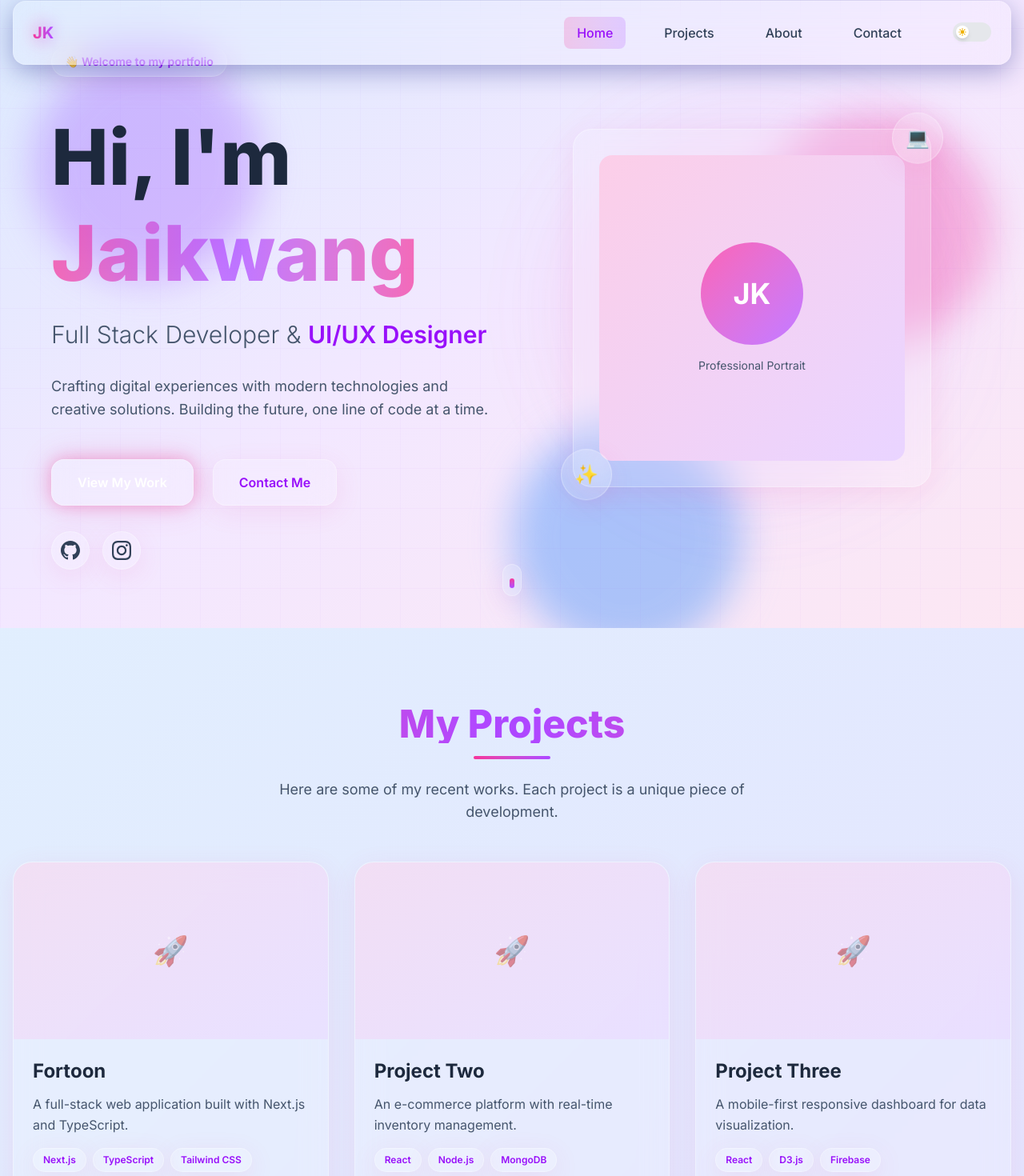
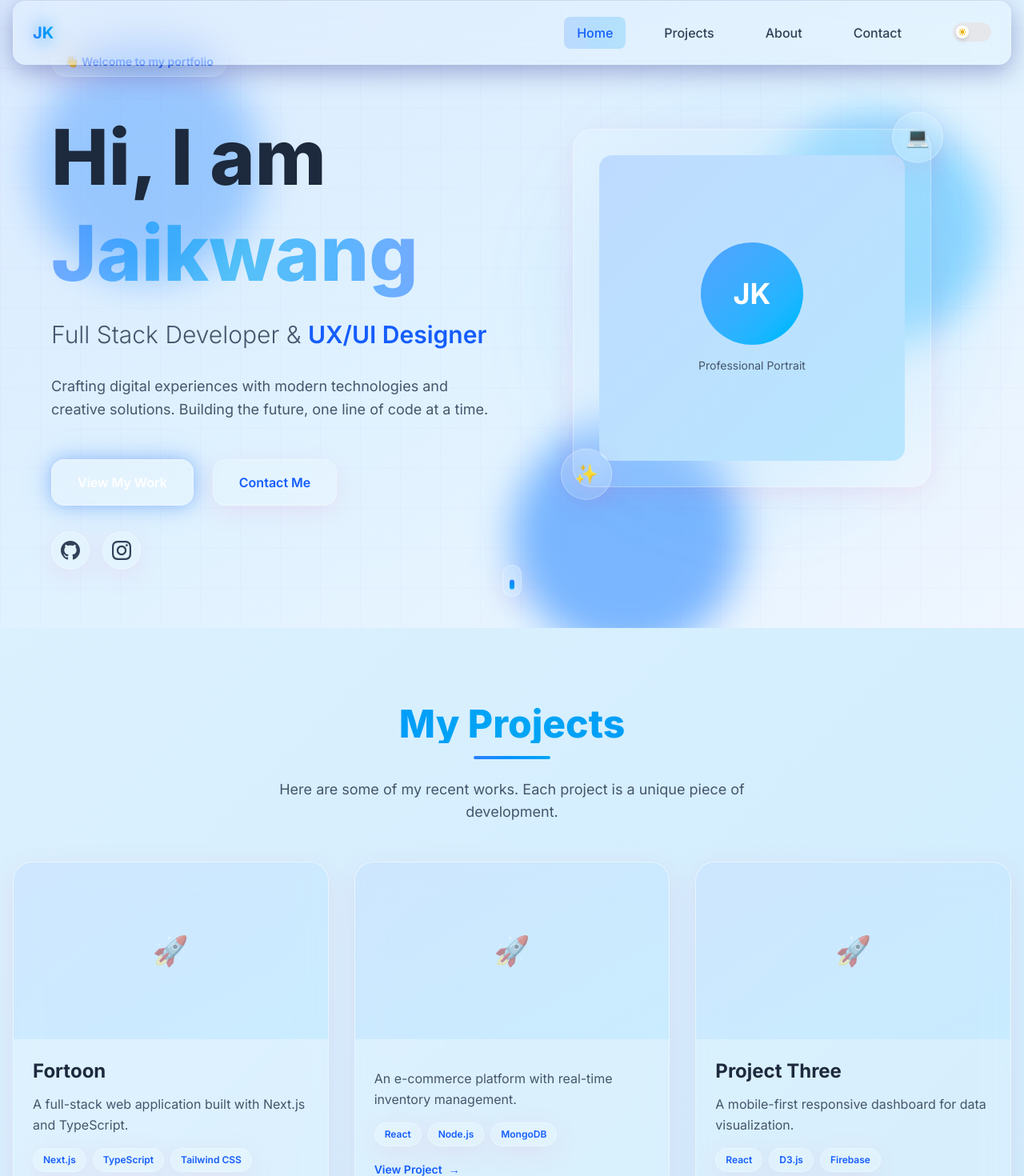
Before and after one commit to jaikwangg/portfolio, a Next.js app: page / in a window 1280 px wide. Shown: the part 15-1485 px from the top of the page at 80% size. Built offline with nearby package versions, Linux system fonts and the light colour scheme.

Commit message:
change color to bluesky

```diff
--- a/src/app/globals.css
+++ b/src/app/globals.css
@@ -5,14 +5,14 @@
   --color-scheme: light dark;
 }
 
-/* Futuristic Color Palette */
+/* Futuristic Color Palette - Blue Sky Theme */
 :root {
   --gradient-start: #e0f2fe; /* Light blue */
-  --gradient-end: #e9d5ff; /* Pastel purple */
-  --neon-pink: #ec4899;
-  --neon-purple: #a855f7;
-  --accent-pink: #f472b6;
-  --accent-purple: #c084fc;
+  --gradient-end: #bae6fd; /* Sky blue */
+  --neon-blue: #3b82f6;
+  --neon-sky: #0ea5e9;
+  --accent-blue: #60a5fa;
+  --accent-sky: #38bdf8;
 }
 
 /* Force explicit theme variables - this is crucial */
@@ -46,7 +46,7 @@ body {
 }
 
 .dark body {
-  background: linear-gradient(135deg, #0f172a 0%, #1e1b4b 50%, #312e81 100%);
+  background: linear-gradient(135deg, #0f172a 0%, #1e3a8a 50%, #0c4a6e 100%);
 }
 
 /* Force Tailwind classes to work correctly */
@@ -181,32 +181,32 @@ html.dark {
 }
 
 .dark .glass-card {
-  background: rgba(30, 27, 75, 0.4);
-  border: 1px solid rgba(168, 85, 247, 0.3);
-  box-shadow: 0 8px 32px 0 rgba(168, 85, 247, 0.2);
+  background: rgba(30, 58, 138, 0.4);
+  border: 1px solid rgba(59, 130, 246, 0.3);
+  box-shadow: 0 8px 32px 0 rgba(59, 130, 246, 0.2);
 }
 
 /* Neon glow effects */
-.neon-pink {
-  text-shadow: 0 0 10px rgba(236, 72, 153, 0.5),
-               0 0 20px rgba(236, 72, 153, 0.3),
-               0 0 30px rgba(236, 72, 153, 0.2);
+.neon-blue {
+  text-shadow: 0 0 10px rgba(59, 130, 246, 0.5),
+               0 0 20px rgba(59, 130, 246, 0.3),
+               0 0 30px rgba(59, 130, 246, 0.2);
 }
 
-.neon-purple {
-  text-shadow: 0 0 10px rgba(168, 85, 247, 0.5),
-               0 0 20px rgba(168, 85, 247, 0.3),
-               0 0 30px rgba(168, 85, 247, 0.2);
+.neon-sky {
+  text-shadow: 0 0 10px rgba(14, 165, 233, 0.5),
+               0 0 20px rgba(14, 165, 233, 0.3),
+               0 0 30px rgba(14, 165, 233, 0.2);
 }
 
-.glow-pink {
-  box-shadow: 0 0 20px rgba(236, 72, 153, 0.4),
-              0 0 40px rgba(236, 72, 153, 0.2);
+.glow-blue {
+  box-shadow: 0 0 20px rgba(59, 130, 246, 0.4),
+              0 0 40px rgba(59, 130, 246, 0.2);
 }
 
-.glow-purple {
-  box-shadow: 0 0 20px rgba(168, 85, 247, 0.4),
-              0 0 40px rgba(168, 85, 247, 0.2);
+.glow-sky {
+  box-shadow: 0 0 20px rgba(14, 165, 233, 0.4),
+              0 0 40px rgba(14, 165, 233, 0.2);
 }
 
 /* Floating animation */
@@ -246,20 +246,20 @@ html.dark {
   }
 
   /* Futuristic text colors */
-  .text-neon-pink {
-    color: var(--neon-pink);
+  .text-neon-blue {
+    color: var(--neon-blue);
   }
 
-  .text-neon-purple {
-    color: var(--neon-purple);
+  .text-neon-sky {
+    color: var(--neon-sky);
   }
 
-  .text-accent-pink {
-    color: var(--accent-pink);
+  .text-accent-blue {
+    color: var(--accent-blue);
   }
 
-  .text-accent-purple {
-    color: var(--accent-purple);
+  .text-accent-sky {
+    color: var(--accent-sky);
   }
 
   /* Force theme-aware text colors */
--- a/src/components/Hero.tsx
+++ b/src/components/Hero.tsx
@@ -6,12 +6,12 @@ const Hero = () => {
   return (
     <section className="min-h-screen flex items-center justify-center relative overflow-hidden">
       {/* Animated gradient background */}
-      <div className="absolute inset-0 bg-gradient-to-br from-blue-100 via-purple-100 to-pink-100 dark:from-slate-900 dark:via-purple-900/20 dark:to-slate-900" />
+      <div className="absolute inset-0 bg-gradient-to-br from-blue-100 via-sky-100 to-blue-50 dark:from-slate-900 dark:via-blue-900/20 dark:to-slate-900" />
 
       {/* Floating orbs */}
-      <div className="absolute top-20 left-10 w-72 h-72 bg-purple-300 dark:bg-purple-500/30 rounded-full mix-blend-multiply dark:mix-blend-soft-light filter blur-xl opacity-70 animate-float" />
-      <div className="absolute top-40 right-10 w-72 h-72 bg-pink-300 dark:bg-pink-500/30 rounded-full mix-blend-multiply dark:mix-blend-soft-light filter blur-xl opacity-70 animate-float-slow animation-delay-2000" />
-      <div className="absolute -bottom-8 left-1/2 w-72 h-72 bg-blue-300 dark:bg-blue-500/30 rounded-full mix-blend-multiply dark:mix-blend-soft-light filter blur-xl opacity-70 animate-float animation-delay-4000" />
+      <div className="absolute top-20 left-10 w-72 h-72 bg-blue-300 dark:bg-blue-500/30 rounded-full mix-blend-multiply dark:mix-blend-soft-light filter blur-xl opacity-70 animate-float" />
+      <div className="absolute top-40 right-10 w-72 h-72 bg-sky-300 dark:bg-sky-500/30 rounded-full mix-blend-multiply dark:mix-blend-soft-light filter blur-xl opacity-70 animate-float-slow animation-delay-2000" />
+      <div className="absolute -bottom-8 left-1/2 w-72 h-72 bg-blue-400 dark:bg-blue-600/30 rounded-full mix-blend-multiply dark:mix-blend-soft-light filter blur-xl opacity-70 animate-float animation-delay-4000" />
 
       {/* Grid pattern overlay */}
       <div className="absolute inset-0 bg-[linear-gradient(rgba(168,85,247,0.03)_1px,transparent_1px),linear-gradient(90deg,rgba(168,85,247,0.03)_1px,transparent_1px)] dark:bg-[linear-gradient(rgba(236,72,153,0.05)_1px,transparent_1px),linear-gradient(90deg,rgba(236,72,153,0.05)_1px,transparent_1px)] bg-[size:50px_50px]" />
@@ -31,7 +31,7 @@ const Hero = () => {
               transition={{ duration: 0.6, delay: 0.2 }}
               className="mb-6"
             >
-              <span className="inline-block px-4 py-2 glass-card rounded-full text-sm font-semibold text-purple-600 dark:text-purple-400 mb-4">
+              <span className="inline-block px-4 py-2 glass-card rounded-full text-sm font-semibold text-blue-600 dark:text-blue-400 mb-4">
                 👋 Welcome to my portfolio
               </span>
             </motion.div>
@@ -42,9 +42,9 @@ const Hero = () => {
               transition={{ duration: 0.8, delay: 0.4 }}
               className="text-6xl md:text-8xl font-extrabold mb-6 leading-tight"
             >
-              <span className="text-slate-800 dark:text-slate-100">Hi, I'm</span>
+              <span className="text-slate-800 dark:text-slate-100">Hi, I am</span>
               <br />
-              <span className="bg-gradient-to-r from-pink-500 via-purple-500 to-pink-500 bg-clip-text text-transparent animate-pulse">
+              <span className="bg-gradient-to-r from-blue-500 via-sky-500 to-blue-500 bg-clip-text text-transparent animate-pulse">
                 Jaikwang
               </span>
             </motion.h1>
@@ -55,7 +55,7 @@ const Hero = () => {
               transition={{ duration: 0.8, delay: 0.6 }}
               className="text-2xl md:text-3xl text-slate-600 dark:text-slate-300 mb-8 font-light"
             >
-              Full Stack Developer & <span className="text-purple-600 dark:text-purple-400 font-semibold">UI/UX Designer</span>
+              Full Stack Developer & <span className="text-blue-600 dark:text-blue-400 font-semibold">UX/UI Designer</span>
             </motion.h2>
 
             <motion.p
@@ -78,7 +78,7 @@ const Hero = () => {
                 whileHover={{ scale: 1.05, y: -2 }}
                 whileTap={{ scale: 0.95 }}
                 href="#projects"
-                className="glass-card px-8 py-4 rounded-2xl font-semibold text-white bg-gradient-to-r from-pink-500 to-purple-500 hover:from-pink-600 hover:to-purple-600 transition-all duration-300 shadow-lg hover:shadow-xl glow-pink"
+                className="glass-card px-8 py-4 rounded-2xl font-semibold text-white bg-gradient-to-r from-blue-500 to-sky-500 hover:from-blue-600 hover:to-sky-600 transition-all duration-300 shadow-lg hover:shadow-xl glow-blue"
               >
                 View My Work
               </motion.a>
@@ -86,7 +86,7 @@ const Hero = () => {
                 whileHover={{ scale: 1.05, y: -2 }}
                 whileTap={{ scale: 0.95 }}
                 href="#contact"
-                className="glass-card px-8 py-4 rounded-2xl font-semibold text-purple-600 dark:text-purple-400 border-2 border-purple-500/50 dark:border-purple-400/50 hover:bg-purple-500/10 transition-all duration-300"
+                className="glass-card px-8 py-4 rounded-2xl font-semibold text-blue-600 dark:text-blue-400 border-2 border-blue-500/50 dark:border-blue-400/50 hover:bg-blue-500/10 transition-all duration-300"
               >
                 Contact Me
               </motion.a>
@@ -106,7 +106,7 @@ const Hero = () => {
                 rel="noopener noreferrer"
                 whileHover={{ scale: 1.1, y: -2 }}
                 whileTap={{ scale: 0.95 }}
-                className="w-12 h-12 glass-card rounded-full flex items-center justify-center text-slate-700 dark:text-slate-300 hover:text-pink-500 dark:hover:text-pink-400 transition-all duration-300"
+                className="w-12 h-12 glass-card rounded-full flex items-center justify-center text-slate-700 dark:text-slate-300 hover:text-blue-500 dark:hover:text-blue-400 transition-all duration-300"
                 aria-label="GitHub"
               >
                 <svg
@@ -125,7 +125,7 @@ const Hero = () => {
                 rel="noopener noreferrer"
                 whileHover={{ scale: 1.1, y: -2 }}
                 whileTap={{ scale: 0.95 }}
-                className="w-12 h-12 glass-card rounded-full flex items-center justify-center text-slate-700 dark:text-slate-300 hover:text-purple-500 dark:hover:text-purple-400 transition-all duration-300"
+                className="w-12 h-12 glass-card rounded-full flex items-center justify-center text-slate-700 dark:text-slate-300 hover:text-sky-500 dark:hover:text-sky-400 transition-all duration-300"
                 aria-label="Instagram"
               >
                 <svg
@@ -148,16 +148,16 @@ const Hero = () => {
           >
             <div className="relative w-full max-w-md mx-auto">
               {/* Glowing background circle */}
-              <div className="absolute inset-0 bg-gradient-to-br from-pink-400/20 to-purple-400/20 rounded-full blur-3xl animate-pulse" />
+              <div className="absolute inset-0 bg-gradient-to-br from-blue-400/20 to-sky-400/20 rounded-full blur-3xl animate-pulse" />
 
               {/* Portrait container */}
               <motion.div
                 whileHover={{ scale: 1.05 }}
                 className="relative glass-card rounded-3xl p-8 backdrop-blur-xl"
               >
-                <div className="aspect-square rounded-2xl bg-gradient-to-br from-pink-200 to-purple-200 dark:from-pink-900/30 dark:to-purple-900/30 flex items-center justify-center overflow-hidden">
+                <div className="aspect-square rounded-2xl bg-gradient-to-br from-blue-200 to-sky-200 dark:from-blue-900/30 dark:to-sky-900/30 flex items-center justify-center overflow-hidden">
                   <div className="text-center">
-                    <div className="w-32 h-32 mx-auto mb-4 rounded-full bg-gradient-to-br from-pink-400 to-purple-400 flex items-center justify-center text-4xl font-bold text-white">
+                    <div className="w-32 h-32 mx-auto mb-4 rounded-full bg-gradient-to-br from-blue-400 to-sky-400 flex items-center justify-center text-4xl font-bold text-white">
                       JK
                     </div>
                     <p className="text-slate-600 dark:text-slate-400 text-sm">Professional Portrait</p>
@@ -194,12 +194,12 @@ const Hero = () => {
           <motion.div
             animate={{ y: [0, 10, 0] }}
             transition={{ duration: 1.5, repeat: Infinity }}
-            className="w-6 h-10 glass-card rounded-full flex justify-center border border-purple-500/30"
+            className="w-6 h-10 glass-card rounded-full flex justify-center border border-blue-500/30"
           >
             <motion.div
               animate={{ y: [0, 10, 0] }}
               transition={{ duration: 1.5, repeat: Infinity }}
-              className="w-1.5 h-3 bg-gradient-to-b from-pink-500 to-purple-500 rounded-full mt-2"
+              className="w-1.5 h-3 bg-gradient-to-b from-blue-500 to-sky-500 rounded-full mt-2"
             />
           </motion.div>
         </motion.div>
--- a/src/components/Navigation.tsx
+++ b/src/components/Navigation.tsx
@@ -14,8 +14,8 @@ const Navigation = () => {
 
   const { scrollY } = useScroll();
   const headerHeight = useTransform(scrollY, [0, 100], [80, 60]);
-  const headerOpacity = useTransform(scrollY, [0, 100], [0.8, 0.95]);
-  const headerBlur = useTransform(scrollY, [0, 100], [8, 12]);
+  // const headerOpacity = useTransform(scrollY, [0, 100], [0.8, 0.95]);
+  // const headerBlur = useTransform(scrollY, [0, 100], [8, 12]);
 
   useEffect(() => {
     const checkMobile = () => {
@@ -57,7 +57,7 @@ const Navigation = () => {
         height: headerHeight,
       }}
       className={`fixed top-4 left-4 right-4 z-50 glass rounded-2xl transition-all duration-300 ${
-        isScrolled ? "shadow-xl glow-purple" : "shadow-lg"
+        isScrolled ? "shadow-xl glow-blue" : "shadow-lg"
       }`}
     >
       <div className="container mx-auto px-6 h-full">
@@ -66,9 +66,9 @@ const Navigation = () => {
             href="/"
             className="text-xl font-bold relative group"
           >
-            <span className="relative z-10 bg-gradient-to-r from-pink-500 to-purple-500 bg-clip-text text-transparent">JK</span>
+            <span className="relative z-10 bg-gradient-to-r from-blue-500 to-sky-500 bg-clip-text text-transparent">JK</span>
             <motion.span
-              className="absolute inset-0 bg-gradient-to-r from-pink-500/20 to-purple-500/20 rounded-lg -z-10 blur-sm"
+              className="absolute inset-0 bg-gradient-to-r from-blue-500/20 to-sky-500/20 rounded-lg -z-10 blur-sm"
               initial={false}
               animate={{ scale: isScrolled ? 1 : 1.1 }}
               transition={{ duration: 0.3 }}
@@ -83,19 +83,19 @@ const Navigation = () => {
                 href={item.path}
                 className={`relative group px-4 py-2 rounded-lg transition-all duration-300 font-medium ${
                   pathname === item.path
-                    ? "text-purple-600 dark:text-purple-400"
-                    : "text-slate-700 dark:text-slate-300 hover:text-purple-600 dark:hover:text-purple-400"
+                    ? "text-blue-600 dark:text-blue-400"
+                    : "text-slate-700 dark:text-slate-300 hover:text-blue-600 dark:hover:text-blue-400"
                 }`}
               >
                 {item.name}
                 {pathname === item.path && (
                   <motion.div
                     layoutId="underline"
-                    className="absolute inset-0 bg-gradient-to-r from-pink-500/20 to-purple-500/20 rounded-lg -z-10"
+                    className="absolute inset-0 bg-gradient-to-r from-blue-500/20 to-sky-500/20 rounded-lg -z-10"
                   />
                 )}
                 <motion.span
-                  className="absolute inset-0 bg-gradient-to-r from-pink-500/10 to-purple-500/10 rounded-lg -z-10 scale-0 group-hover:scale-100 transition-transform duration-300"
+                  className="absolute inset-0 bg-gradient-to-r from-blue-500/10 to-sky-500/10 rounded-lg -z-10 scale-0 group-hover:scale-100 transition-transform duration-300"
                   initial={false}
                 />
               </Link>
@@ -114,7 +114,7 @@ const Navigation = () => {
 
             <button
               onClick={() => setIsMenuOpen(!isMenuOpen)}
-              className="p-2 rounded-lg glass-card hover:bg-purple-500/10 transition-colors duration-300"
+              className="p-2 rounded-lg glass-card hover:bg-blue-500/10 transition-colors duration-300"
             >
               <svg
                 className="w-6 h-6 text-slate-700 dark:text-slate-300"
@@ -133,24 +133,36 @@ const Navigation = () => {
 
             {/* Mobile Menu */}
             {isMenuOpen && (
+              <>
+                {/* Backdrop overlay */}
+                <motion.div
+                  initial={{ opacity: 0 }}
+                  animate={{ opacity: 1 }}
+                  exit={{ opacity: 0 }}
+                  onClick={() => setIsMenuOpen(false)}
+                  className="fixed inset-0 bg-black/20 dark:bg-black/40 backdrop-blur-sm z-40 -mt-4 -ml-4 -mr-4"
+                />
+
+                {/* Menu */}
                 <motion.div
                   initial={{ opacity: 0, y: -20 }}
                   animate={{ opacity: 1, y: 0 }}
                   exit={{ opacity: 0, y: -20 }}
-                className="absolute top-full left-0 right-0 mt-2 glass-card rounded-2xl shadow-xl"
+                  className="absolute top-full left-0 right-0 mt-2 rounded-2xl shadow-2xl z-50 bg-white/90 dark:bg-slate-900/90 backdrop-blur-xl border-2 border-blue-500/30 dark:border-blue-400/30"
                 >
                   <div className="container mx-auto px-6 py-4">
                     {navItems.map((item) => (
                       <button
                         key={item.id}
                         onClick={() => handleMobileNavClick(item.id)}
-                      className="block w-full text-left py-3 px-4 rounded-lg text-slate-700 dark:text-slate-300 hover:text-purple-600 dark:hover:text-purple-400 hover:bg-purple-500/10 transition-all duration-300"
+                        className="block w-full text-left py-3 px-4 rounded-lg font-medium text-slate-800 dark:text-slate-200 hover:text-blue-600 dark:hover:text-blue-400 hover:bg-blue-500/20 dark:hover:bg-blue-500/10 transition-all duration-300"
                       >
                         {item.name}
                       </button>
                     ))}
                   </div>
                 </motion.div>
+              </>
             )}
           </div>
         </div>
--- a/src/components/Projects.tsx
+++ b/src/components/Projects.tsx
@@ -26,7 +26,7 @@ const projects = [
     link: "#"
   },
   {
-    title: "Project Two",
+    title: "",
     description: "An e-commerce platform with real-time inventory management.",
     image: "/project2.jpg",
     tags: ["React", "Node.js", "MongoDB"],
@@ -50,11 +50,25 @@ const hackathonPrototypes = [
     link: "#"
   },
   {
-    title: "AidChain",
+    title: "baan-un-jai-planner",
     description: "A disaster relief fund tracker ensuring accountability with blockchain.",
     image: "/hackathon2.jpg",
     tags: ["Solidity", "IPFS", "Tailwind"],
     link: "#"
+  },
+  {
+    title: "aun-jai-care-connect",
+    description: "A disaster relief fund tracker ensuring accountability with blockchain.",
+    image: "/hackathon2.jpg",
+    tags: ["Solidity", "IPFS", "Tailwind"],
+    link: "#"
+  },
+  {
+    title: "temple-guide",
+    description: "A disaster relief fund tracker ensuring accountability with blockchain.",
+    image: "/hackathon2.jpg",
+    tags: ["Solidity", "IPFS", "Tailwind"],
+    link: "https://jaikwangg.github.io/temple-guide/"
   }
 ];
 
@@ -66,10 +80,10 @@ const Section = ({ title, description, projects }: SectionProps) => (
     viewport={{ once: true }}
     className="mb-16"
   >
-    <h2 className="text-5xl font-extrabold mb-4 text-center bg-gradient-to-r from-pink-500 via-purple-500 to-pink-500 bg-clip-text text-transparent">
+    <h2 className="text-5xl font-extrabold mb-4 text-center bg-gradient-to-r from-blue-500 via-sky-500 to-blue-500 bg-clip-text text-transparent">
       {title}
     </h2>
-    <div className="w-24 h-1 bg-gradient-to-r from-pink-500 to-purple-500 mx-auto mb-6 rounded-full" />
+    <div className="w-24 h-1 bg-gradient-to-r from-blue-500 to-sky-500 mx-auto mb-6 rounded-full" />
     <p className="text-slate-600 dark:text-slate-400 max-w-2xl mx-auto text-center mb-12 text-lg">{description}</p>
 
     <div className="grid grid-cols-1 md:grid-cols-2 lg:grid-cols-3 gap-8">
@@ -83,7 +97,7 @@ const Section = ({ title, description, projects }: SectionProps) => (
           whileHover={{ y: -8, scale: 1.02 }}
           className="glass-card rounded-3xl overflow-hidden group cursor-pointer transition-all duration-300"
         >
-          <div className="aspect-video bg-gradient-to-br from-pink-200/50 to-purple-200/50 dark:from-pink-900/30 dark:to-purple-900/30 relative overflow-hidden">
+          <div className="aspect-video bg-gradient-to-br from-blue-200/50 to-sky-200/50 dark:from-blue-900/30 dark:to-sky-900/30 relative overflow-hidden">
             <div className="absolute inset-0 flex items-center justify-center">
               <span className="text-4xl opacity-50">🚀</span>
             </div>
@@ -94,7 +108,7 @@ const Section = ({ title, description, projects }: SectionProps) => (
           </div>
 
           <div className="p-6">
-            <h3 className="text-2xl font-bold mb-3 text-slate-800 dark:text-slate-100 group-hover:text-purple-600 dark:group-hover:text-purple-400 transition-colors">
+            <h3 className="text-2xl font-bold mb-3 text-slate-800 dark:text-slate-100 group-hover:text-blue-600 dark:group-hover:text-blue-400 transition-colors">
               {project.title}
             </h3>
             <p className="text-slate-600 dark:text-slate-400 mb-4 leading-relaxed">{project.description}</p>
@@ -102,7 +116,7 @@ const Section = ({ title, description, projects }: SectionProps) => (
               {project.tags.map((tag, tagIndex) => (
                 <span
                   key={tagIndex}
-                  className="px-3 py-1.5 text-xs font-semibold rounded-full glass-card text-purple-600 dark:text-purple-400 border border-purple-500/30"
+                  className="px-3 py-1.5 text-xs font-semibold rounded-full glass-card text-blue-600 dark:text-blue-400 border border-blue-500/30"
                 >
                   {tag}
                 </span>
@@ -110,7 +124,7 @@ const Section = ({ title, description, projects }: SectionProps) => (
             </div>
             <a
               href={project.link}
-              className="inline-flex items-center gap-2 text-sm font-semibold text-purple-600 dark:text-purple-400 hover:text-pink-500 dark:hover:text-pink-400 transition-colors group/link"
+              className="inline-flex items-center gap-2 text-sm font-semibold text-blue-600 dark:text-blue-400 hover:text-sky-500 dark:hover:text-sky-400 transition-colors group/link"
             >
               View Project
               <motion.span
```
Also changed, not shown: src/components/About.tsx (+9 -9 lines), src/components/Contact.tsx (+38 -40 lines). Lines whose indentation alone changed are shown as unchanged.
